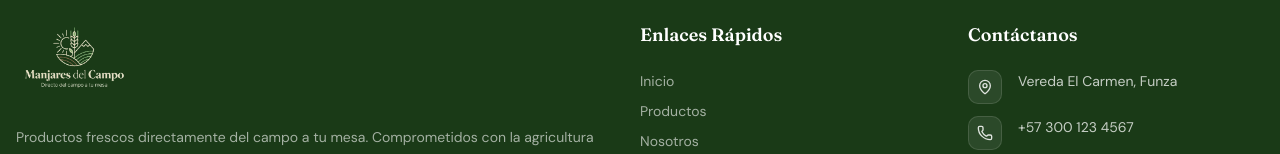
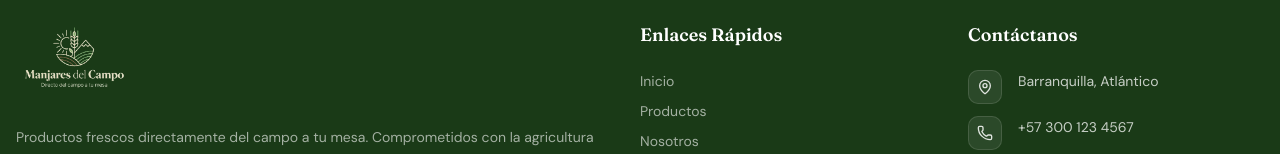
Before and after one commit to brandonxf/granja, a React (Vite) app: page / in a window 1280 px wide. Shown: the part 2372-2526 px from the top of the page. Built offline with nearby package versions, Linux system fonts and the light colour scheme; no server answers.

Commit message:
fix: direccion footer actualizada a Barranquilla, Atlantico

```diff
--- a/src/components/Footer/Footer.jsx
+++ b/src/components/Footer/Footer.jsx
@@ -47,7 +47,7 @@ export default function Footer() {
             <div className="footer-contact">
               <div className="contact-item">
                 <div className="contact-icon-wrap"><MapPin size={16} /></div>
-                <span>Vereda El Carmen, Funza</span>
+                <span>Barranquilla, Atlántico</span>
               </div>
               <div className="contact-item">
                 <div className="contact-icon-wrap"><Phone size={16} /></div>
```
